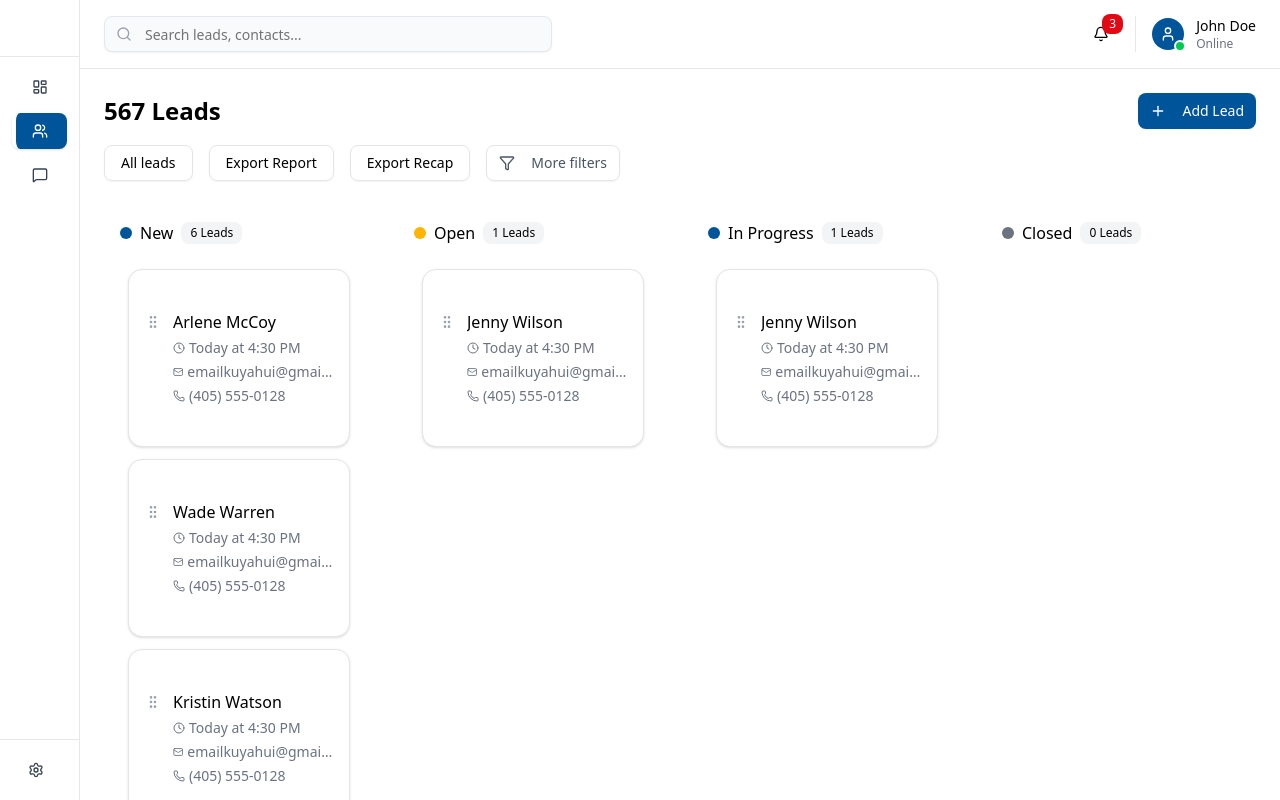
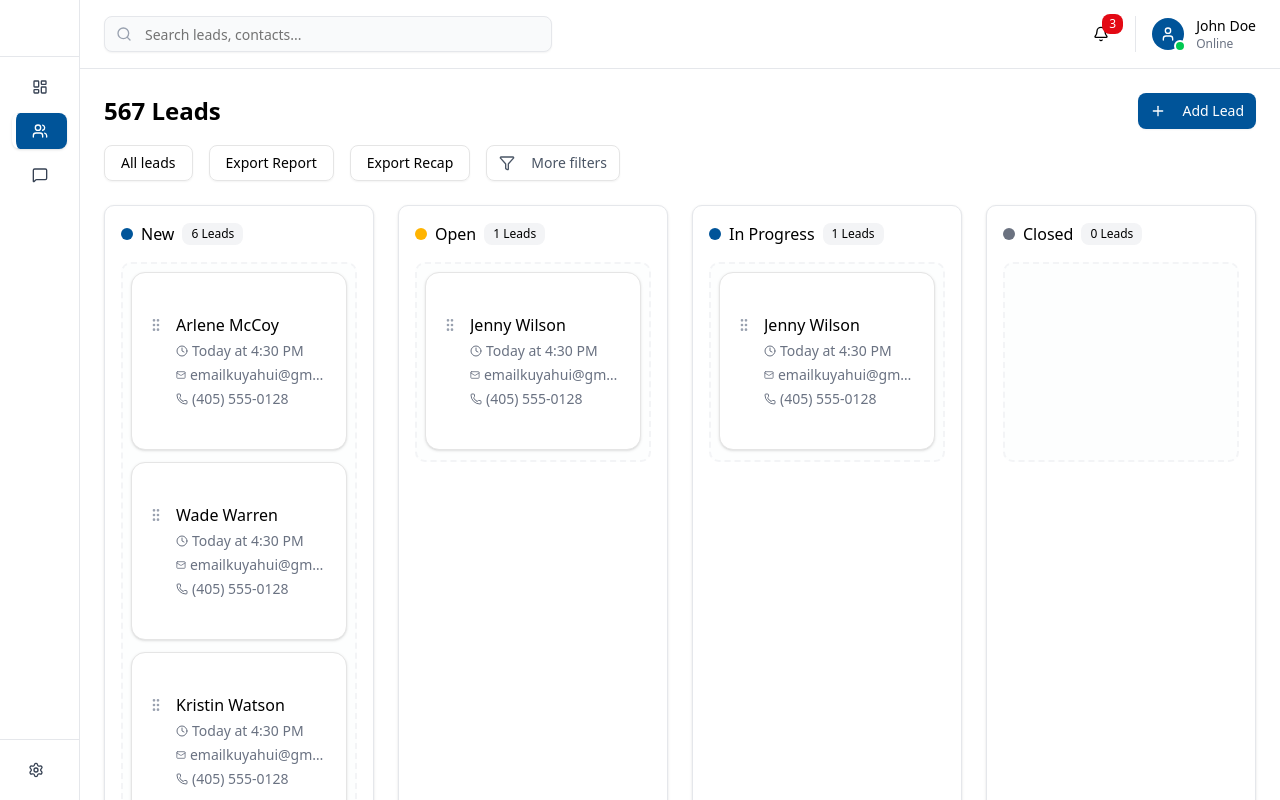
Before and after one commit to dafahfabiansyah/distcctv-ui, a React (Vite) app: page /pipeline in a window 1280 px wide. Shown: the top 800 px of the page. Built offline with nearby package versions, Linux system fonts and the light colour scheme.

Commit message:
style(pipeline): improve stage column and drop area styling
- Add border and shadow to stage column for better visual separation
- Enhance drop area styling with consistent borders and background colors
- Remove commented out view details button in drawer

```diff
--- a/src/pipeline/PipelinePage.jsx
+++ b/src/pipeline/PipelinePage.jsx
@@ -196,7 +196,7 @@ function StageColumn({ stage, leads, onLeadClick, onMoveLead }) {
   })
 
   return (
-    <div className="bg-white rounded-lg p-4">
+    <div className="bg-white rounded-lg p-4 border border-gray-200 shadow-sm">
       {/* Stage Header */}
       <div className="flex items-center justify-between mb-4">
         <div className="flex items-center gap-2">
@@ -211,8 +211,8 @@ function StageColumn({ stage, leads, onLeadClick, onMoveLead }) {
       {/* Drop Area */}
       <div
         ref={drop}
-        className={`space-y-3 min-h-[200px] p-2 rounded-lg transition-colors ${
-          isOver ? 'bg-blue-50 border-2 border-blue-200 border-dashed' : ''
+        className={`space-y-3 min-h-[200px] p-2 rounded-lg transition-colors border-2 border-dashed ${
+          isOver ? 'bg-blue-50 border-blue-200' : 'border-gray-100 bg-gray-50/30'
         }`}
       >
         {leads.map((lead) => (
@@ -430,10 +430,10 @@ export default function PipelinePage() {
                   <Eye className="h-5 w-5" />
                   Lead Preview
                 </DrawerTitle>
-                <Button variant="outline" size="sm">
+                {/* <Button variant="outline" size="sm">
                   View full details
                   <ArrowRight className="h-4 w-4 ml-1" />
-                </Button>
+                </Button> */}
               </div>
 
               {/* Tab Navigation */}
```
